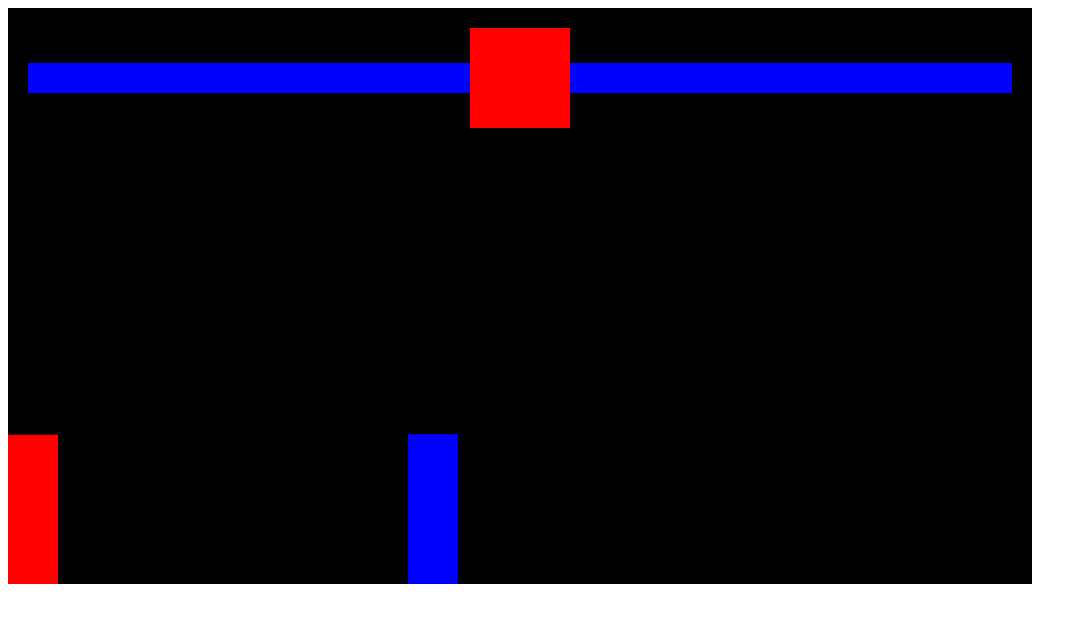
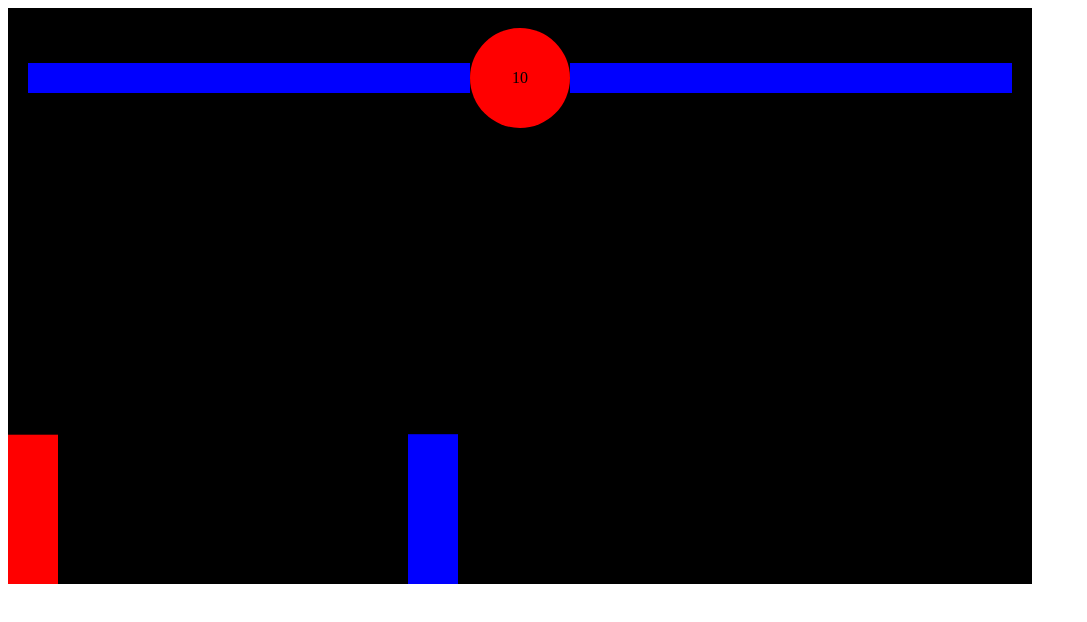
Before and after one commit to ZACOOPER5G/fighting-game, a plain HTML site: page public/index.html in a window 1280 px wide. Shown: the whole page, without its empty margins (0-1087 px from the left). Drawn offline with Linux system fonts and the light colour scheme.

Commit message:
began adding timer:

```diff
--- a/public/index.html
+++ b/public/index.html
@@ -20,7 +20,9 @@
                 <div id="playerHealth" style="position: absolute; background: blue; top: 0; right: 0; bottom: 0; width: 100%;"></div>
             </div>
             <!-- timer -->
-            <div style="background-color: red; width: 100px; height: 100px; flex-shrink: 0;" ></div>
+            <div id="timer" style="background-color: red; width: 100px; height: 100px; flex-shrink: 0; border-radius: 100%; display: flex; justify-content: center; align-items: center;" >
+                10
+            </div>
             <!-- enemy health -->
             <div style="position: relative; height: 30px; width: 100%; " >
                 <div style="background-color: yellow; height: 30px;" ></div>
```
